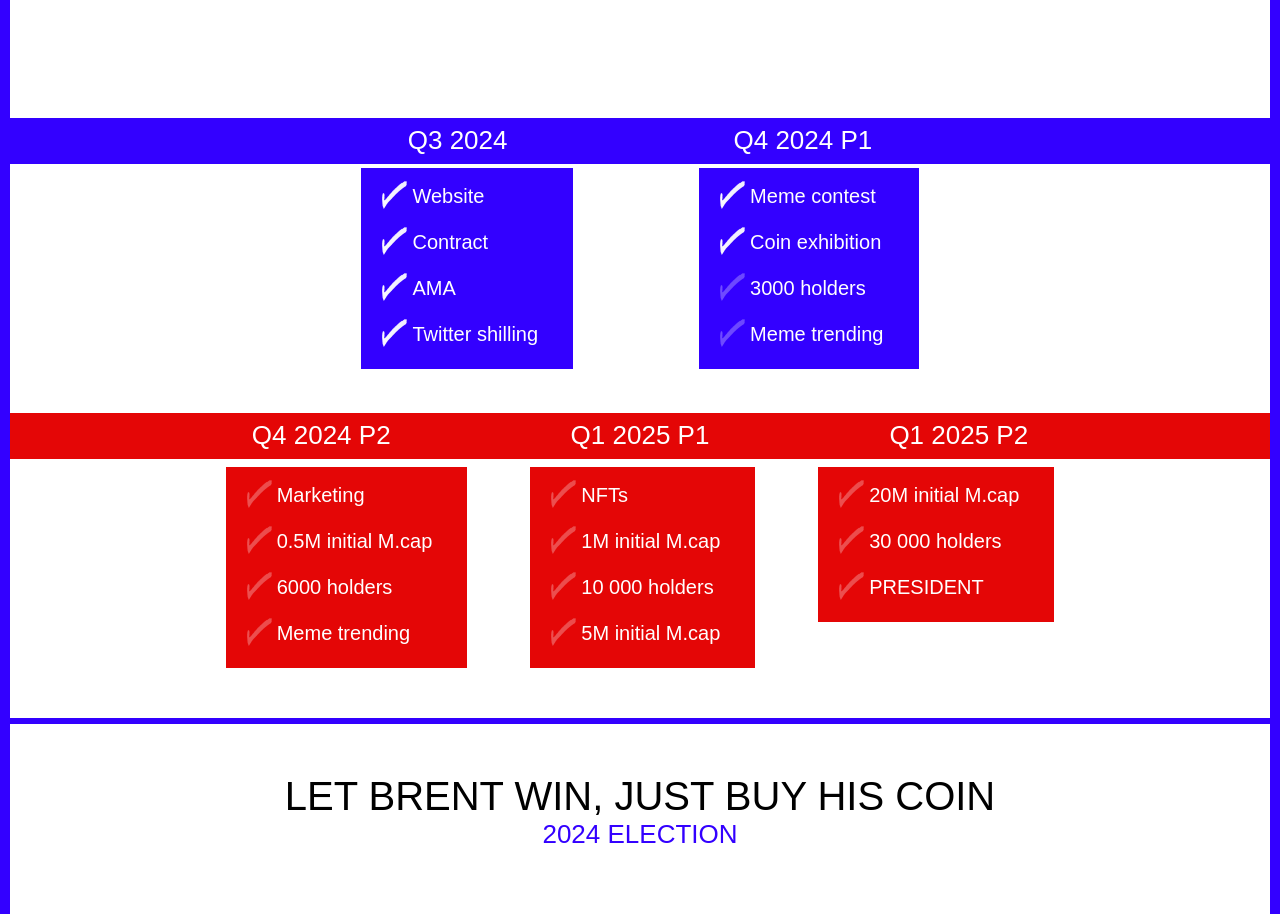
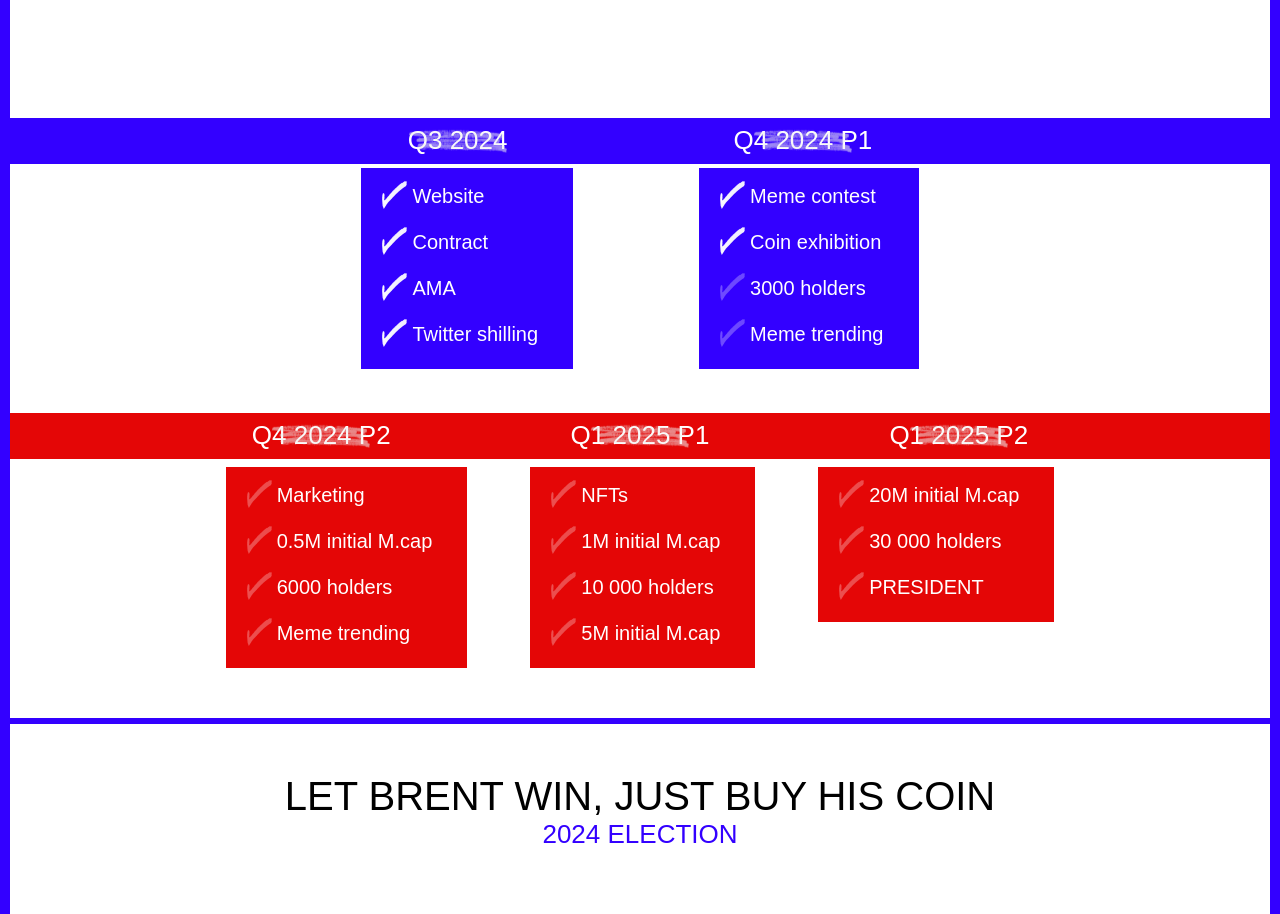
Before and after one commit to ELCRND/bret-peterson, a website: page index.html in a window 1280 px wide. Shown: the part 3182-4096 px from the top of the page. Drawn offline with Linux system fonts and the light colour scheme; a web font is replaced by a local one.

Commit message:
modified:   css/styles.css 	modified:   css/styles.css.map 	new file:   public/img/roadmap/roadmap_strokes.png 	modified:   scss/blocks/roadmap.scss

```diff
--- a/scss/blocks/roadmap.scss
+++ b/scss/blocks/roadmap.scss
@@ -128,6 +128,18 @@
   text-wrap: nowrap;
   @media screen and (max-width: 1420px) {
     justify-content: center;
+  }
+
+  span {
+    position: relative;
+
+    &::before {
+      content: url("../public/img/roadmap/roadmap_strokes.png");
+      position: absolute;
+      top: 0;
+      left: 50%;
+      translate: -50% 10%;
+    }
   }
 }
 
```
Also changed, not shown: css/styles.css, public/img/roadmap/roadmap_strokes.png (added), 2 other files.
